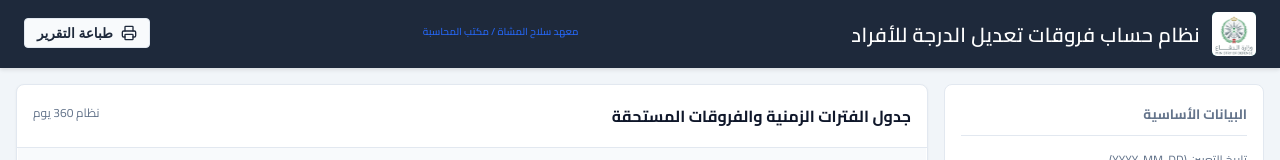
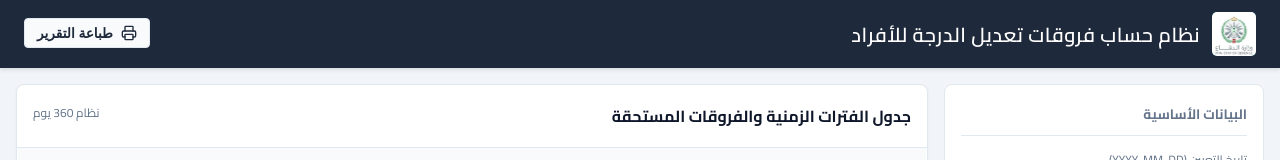
Before and after one commit to IBRAHIM-ALFAIFI/frogat, a website: page index.html in a window 1280 px wide. Shown: the top 160 px of the page. Drawn offline with nearby package versions, Linux system fonts and the light colour scheme.

Commit message:
Update index.html

```diff
--- a/index.html
+++ b/index.html
@@ -324,11 +324,6 @@
 		</div>
         <h1>نظام حساب فروقات تعديل الدرجة للأفراد</h1>
       </div>
-  <div style="text-align: center; margin-bottom: 10px;">
-    <span style="color: #2563eb; font-weight: 600; font-size: 10px;">
-    معهد سلاح المشاة / مكتب المحاسبة
-    </span>
-  </div>
       <div class="no-print">
         <button class="btn btn-secondary" style="padding: 6px 12px;" onclick="window.print()">
           <i data-lucide="printer" style="width: 16px; height: 16px;"></i>
```
